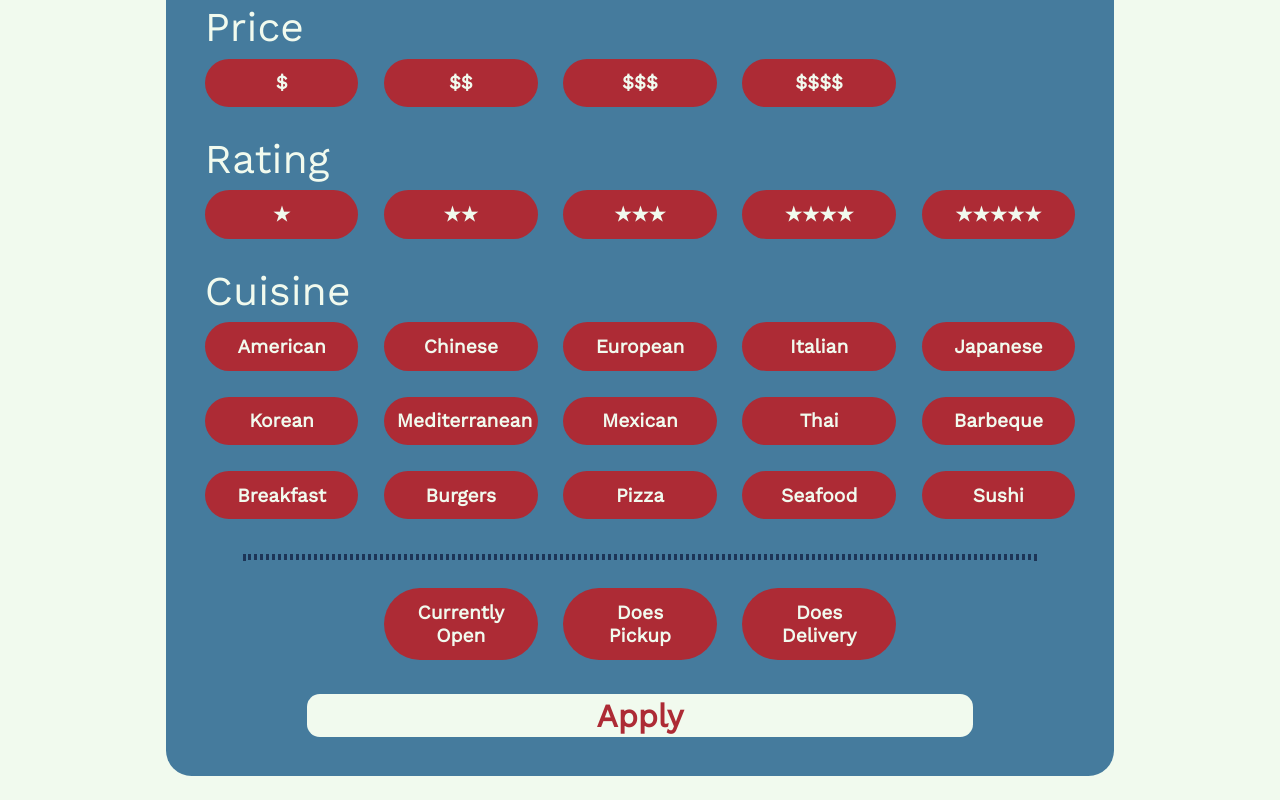
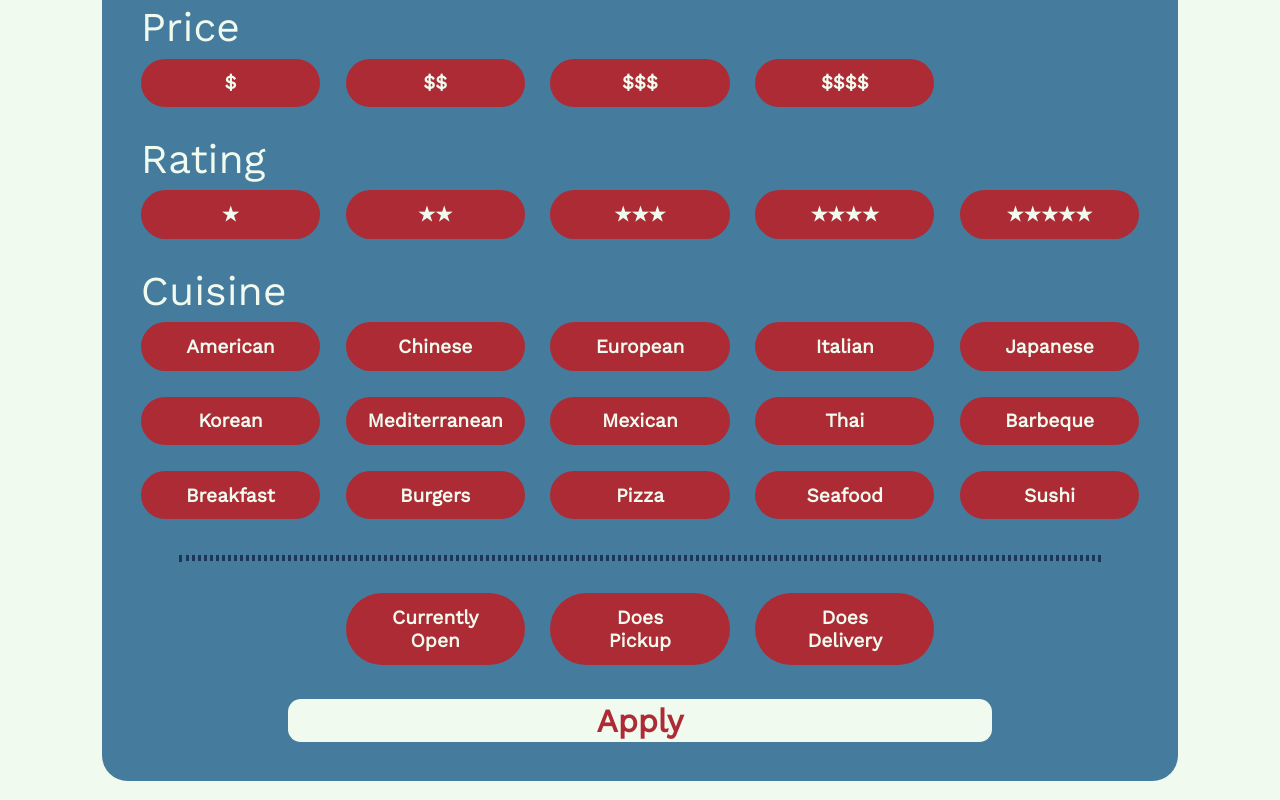
Before and after one commit to akayangel218/Project-Bite, a React (Create React App) app in the folder bite-frontend/: page /filter in a window 1280 px wide. Shown: the part 314-1114 px from the top of the page. Built offline with nearby package versions, Linux system fonts and the light colour scheme; a web font is replaced by a local one.

Commit message:
Button width updated

```diff
--- a/bite-frontend/src/Pages/filter.css
+++ b/bite-frontend/src/Pages/filter.css
@@ -85,7 +85,8 @@ p {
 .divider {
     background-color:  transparent;
     border: 0.3vmax dotted #1D3557;
-    margin-top: 0.5vmax;
+    margin-top: 0.6vmax;
+    margin-bottom: 0.3vmax;
     margin-left: 3vmax;
     margin-right: 3vmax;
 }
@@ -174,7 +175,7 @@ p {
     padding: 1vmax;
     border-radius: 4vmax;
     text-align: center;
-    width: 12vmax;
+    width: 14vmax;
 }
 
 .button-item2:hover {
@@ -186,7 +187,7 @@ p {
     padding: 1vmax;
     border-radius: 4vmax;
     text-align: center;
-    width: 12vmax;
+    width: 14vmax;
 }
 
 .button-item2-selected {
@@ -198,7 +199,7 @@ p {
     padding: 1vmax;
     border-radius: 4vmax;
     text-align: center;
-    width: 12vmax;
+    width: 14vmax;
     box-shadow: 0.2vmax 0.2vmax rgb(58, 57, 57);
 }
 
@@ -211,7 +212,7 @@ p {
 
 .apply-button {
     background-color: #F1FAEE;
-    width: 52vmax;
+    width: 55vmax;
     padding: .2vmax;
     font-size: 2.5vmax;
     color: #AD2B35;
```
